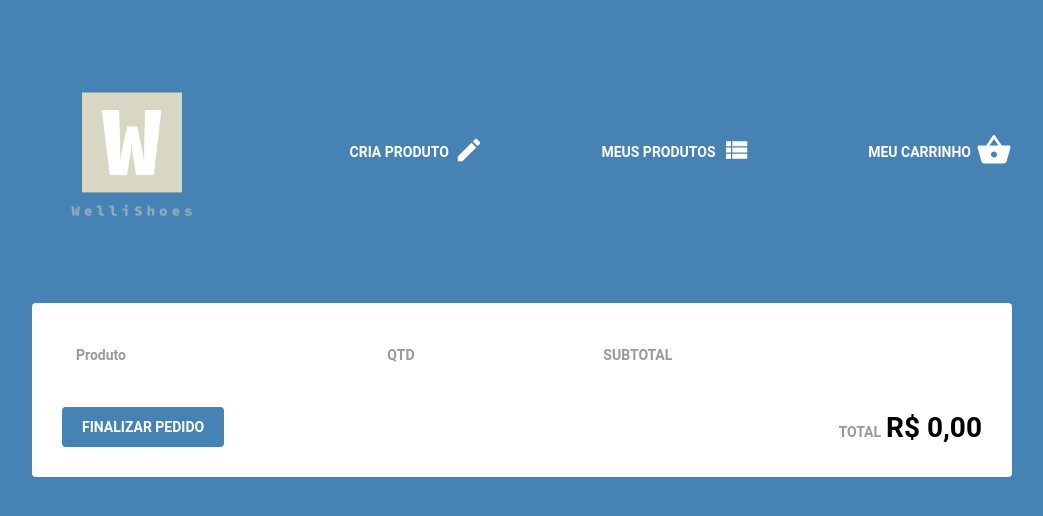
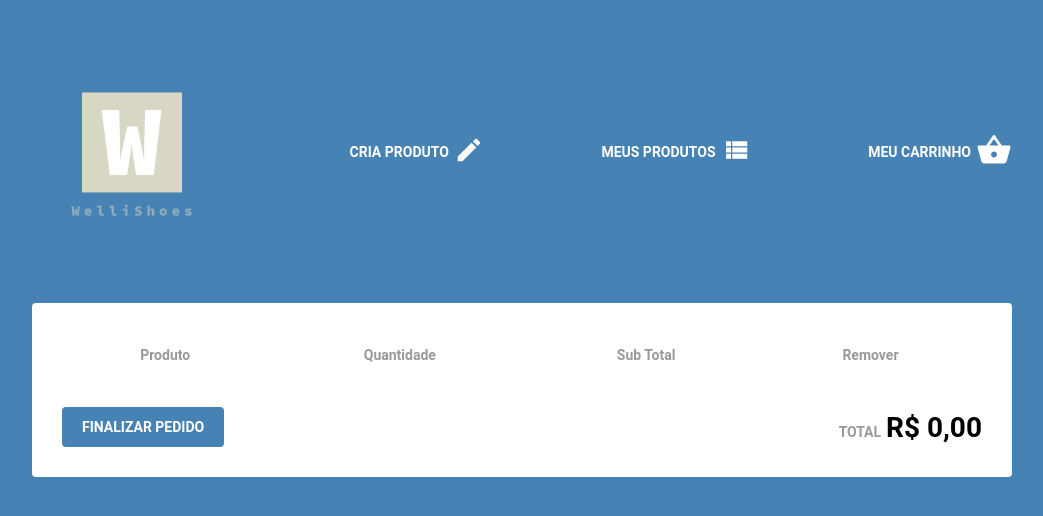
Before and after one commit to wellingtonnascimento/wellishoes, a React app: page /cart in a window 1280 px wide. Shown: the top 516 px of the page, without its empty margins (118-1161 px from the left). Built offline with nearby package versions, Linux system fonts and the light colour scheme.

Commit message:
css layout producs

```diff
--- a/src/pages/Cart/index.js
+++ b/src/pages/Cart/index.js
@@ -40,8 +40,9 @@ export default function Cart() {
         <thead>
           <tr>
             <th colSpan={2}>Produto</th>
-            <th>QTD</th>
-            <th>SUBTOTAL</th>
+            <th>Quantidade</th>
+            <th>Sub Total</th>
+            <th>Remover</th>
           </tr>
         </thead>
         <tbody>
--- a/src/pages/Cart/styledCart.js
+++ b/src/pages/Cart/styledCart.js
@@ -30,11 +30,12 @@ export const ProductTable = styled.table`
   width: 100%;
   thead th {
     color: #999;
-    text-align: left;
+    text-align: center;
     padding: 12px;
   }
   tbody td {
     padding: 12px;
+    text-align: center;
     border-bottom: 1px solid #eee;
   }
   img {
```
